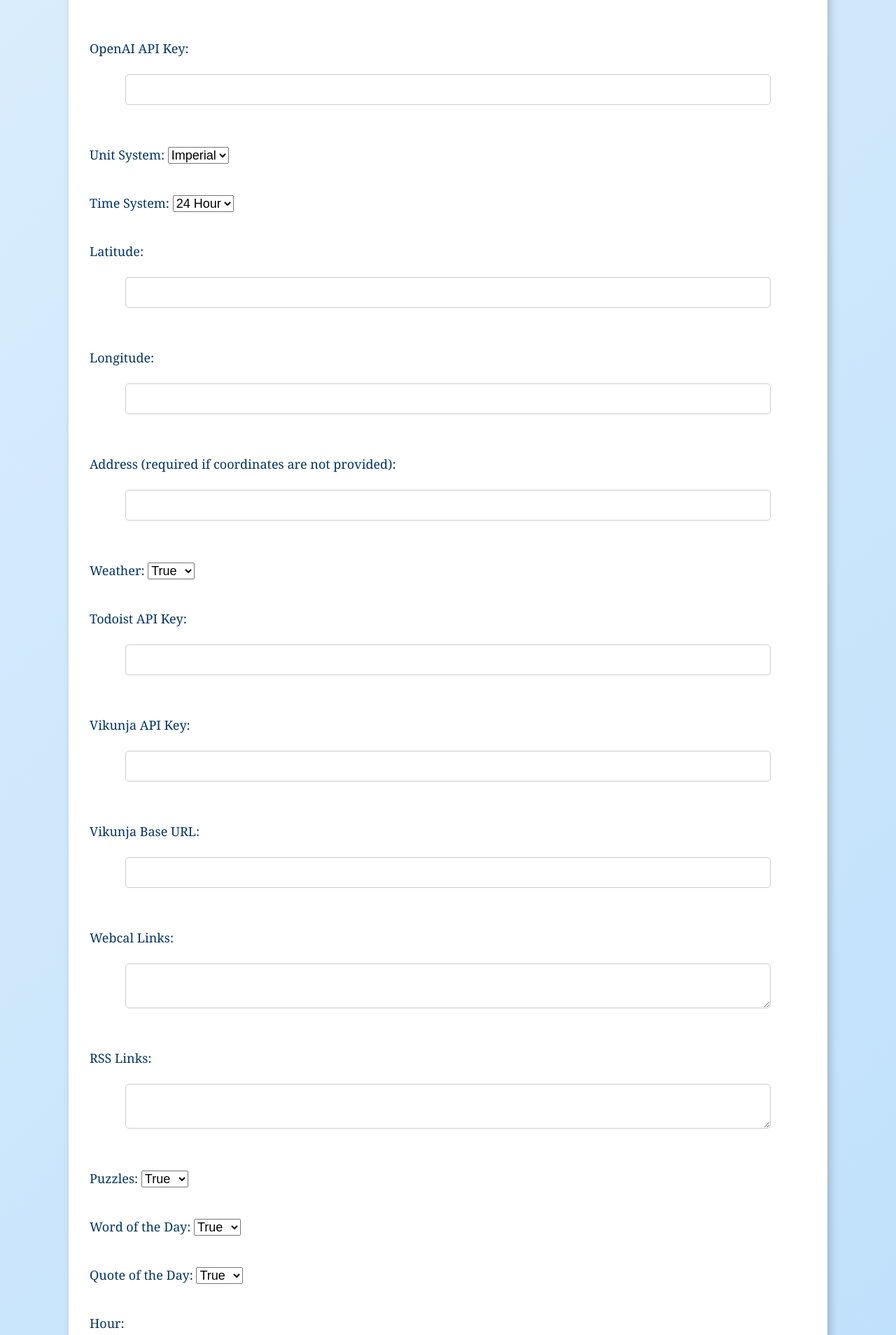
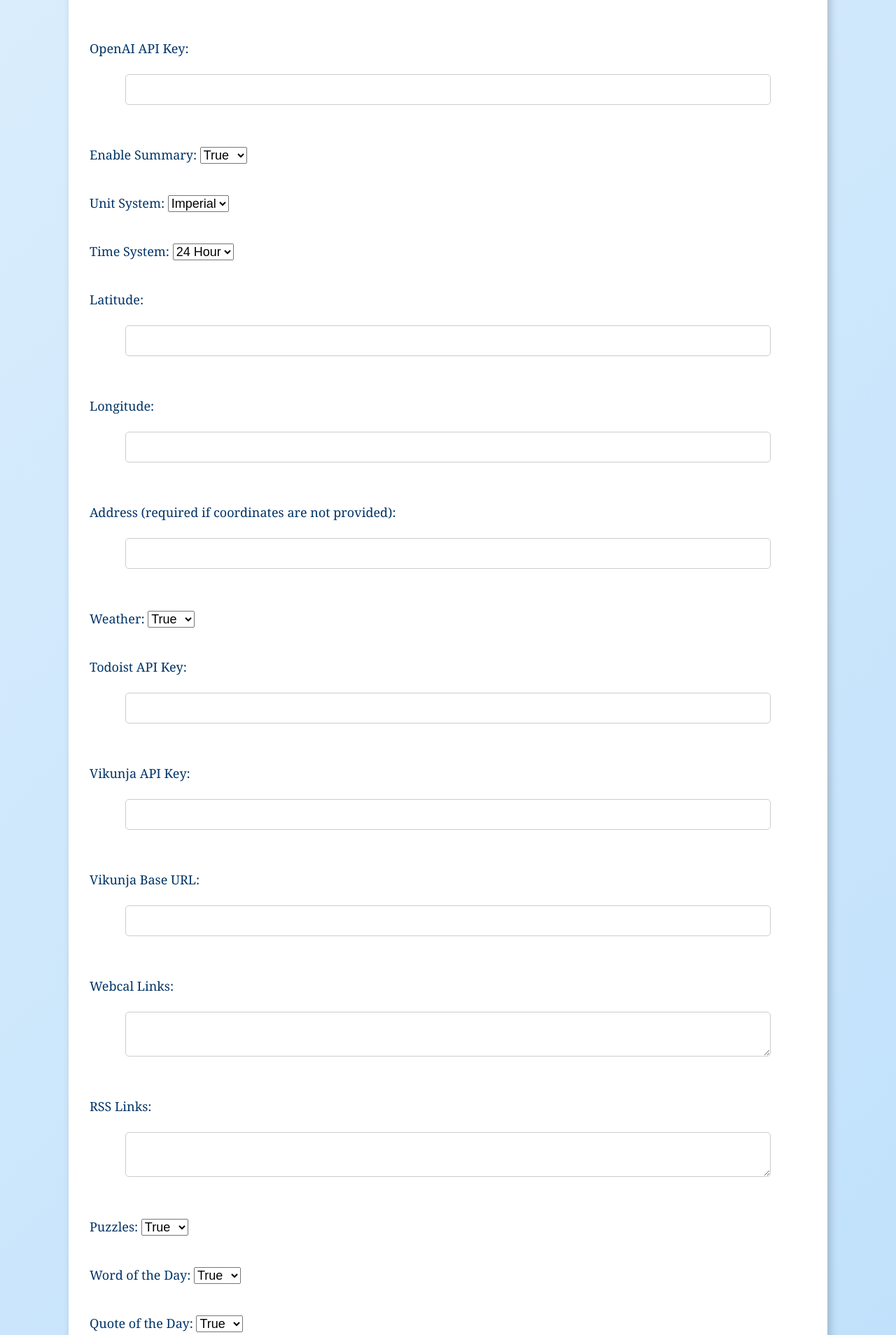
Before and after one commit to tdavis6/dailySummaryEmail, a Flask app: template templates/index.html in a window 1280 px wide. Shown: the part 1229-3137 px from the top of the page at 70% size. Run offline with Flask 3, Linux system fonts and the light colour scheme; the template is opened without the code that fills it, so the values that code supplies are empty; parts of the project's set-up code (start-up, migrations or seed data) failed here and were passed over.

Commit message:
fix #143

```diff
--- a/src/main.py
+++ b/src/main.py
@@ -81,7 +81,6 @@ def save_config_to_json(config_data):
 
 def initialize_config():
     """Initialize configuration by first loading config.json, then overriding with .env if present."""
-    # List of configuration keys mapping to environment variables
     config_keys = [
         "RECIPIENT_EMAIL",
         "RECIPIENT_NAME",
@@ -91,6 +90,7 @@ def initialize_config():
         "SMTP_HOST",
         "SMTP_PORT",
         "OPENAI_API_KEY",
+        "ENABLE_SUMMARY",
         "UNIT_SYSTEM",
         "TIME_SYSTEM",
         "LATITUDE",
@@ -144,7 +144,7 @@ def refresh_configuration_variables():
     Reload configuration settings, refresh global variables, and handle location/ timezone changes.
     """
     global RECIPIENT_EMAIL, RECIPIENT_NAME, SENDER_EMAIL, SMTP_USERNAME, SMTP_PASSWORD
-    global SMTP_HOST, SMTP_PORT, OPENAI_API_KEY, UNIT_SYSTEM, TIME_SYSTEM
+    global SMTP_HOST, SMTP_PORT, OPENAI_API_KEY, ENABLE_SUMMARY, UNIT_SYSTEM, TIME_SYSTEM
     global LATITUDE, LONGITUDE, ADDRESS, WEATHER, TODOIST_API_KEY, VIKUNJA_API_KEY
     global VIKUNJA_BASE_URL, WEBCAL_LINKS, RSS_LINKS, PUZZLES, WOTD, QOTD
     global TIMEZONE, HOUR, MINUTE, LOGGING_LEVEL, timezone, scheduler
@@ -166,6 +166,7 @@ def refresh_configuration_variables():
     SMTP_HOST = config.get("SMTP_HOST")
     SMTP_PORT = config.get("SMTP_PORT")
     OPENAI_API_KEY = config.get("OPENAI_API_KEY")
+    ENABLE_SUMMARY = config.get("ENABLE_SUMMARY", False)
     UNIT_SYSTEM = config.get("UNIT_SYSTEM", "METRIC")
     TIME_SYSTEM = config.get("TIME_SYSTEM", "24HR")
     LATITUDE = config.get("LATITUDE")
@@ -404,7 +405,8 @@ def prepare_send_email():
             SMTP_PASSWORD,
             SMTP_HOST,
             SMTP_PORT,
-            OPENAI_API_KEY if OPENAI_API_KEY else None,
+            OPENAI_API_KEY,
+            ENABLE_SUMMARY,
             date_string,
             weather_string,
             todo_string,
@@ -533,6 +535,7 @@ SMTP_PASSWORD = get_config_value("SMTP_PASSWORD")
 SMTP_HOST = get_config_value("SMTP_HOST")
 SMTP_PORT = get_config_value("SMTP_PORT")
 OPENAI_API_KEY = get_config_value("OPENAI_API_KEY")
+ENABLE_SUMMARY = get_config_value("ENABLE_SUMMARY")
 UNIT_SYSTEM = get_config_value("UNIT_SYSTEM", "METRIC")
 TIME_SYSTEM = get_config_value("TIME_SYSTEM", "24HR")
 LATITUDE = get_config_value("LATITUDE")
--- a/templates/index.html
+++ b/templates/index.html
@@ -45,6 +45,13 @@
       <label>
         OpenAI API Key:
         <input type="password" name="OPENAI_API_KEY">
+      </label><br>
+      <label>
+        Enable Summary:
+        <select name="ENABLE_SUMMARY" style="font-size: large;">
+          <option value="True">True</option>
+          <option value="False">False</option>
+        </select>
       </label><br>
       <label>
         Unit System:
--- a/version.json
+++ b/version.json
@@ -1,3 +1,3 @@
 {
-  "version": "v2.1.2"
+  "version": "v2.2.0-beta.0"
 }
```
Also changed, not shown: src/send_email.py (+5 -2 lines).
